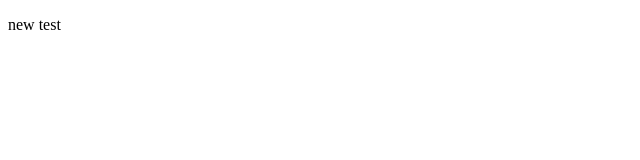
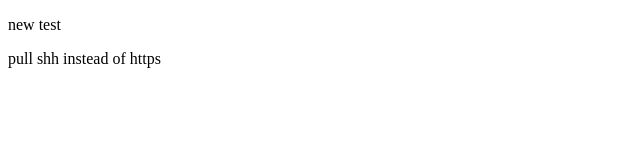
Before and after one commit to jfdoyle3/testrepo, a plain HTML site: page index.html in a window 1280 px wide. Shown: the whole page, without its empty margins (0-640 px from the left). Drawn offline with Linux system fonts and the light colour scheme.

Commit message:
used ssh instead of https

```diff
--- a/index.html
+++ b/index.html
@@ -10,5 +10,6 @@
 </head>
   <body>
   <p>new test</p>
+  <P>pull shh instead of https</P>
 </body>
 </html>
```
